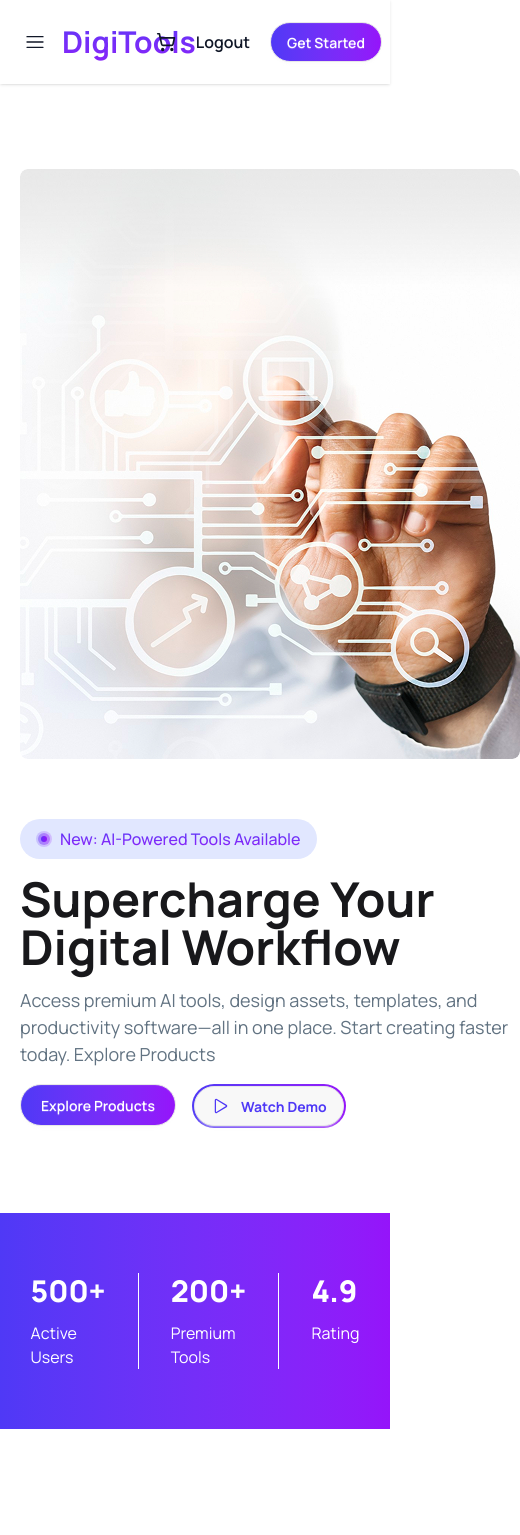
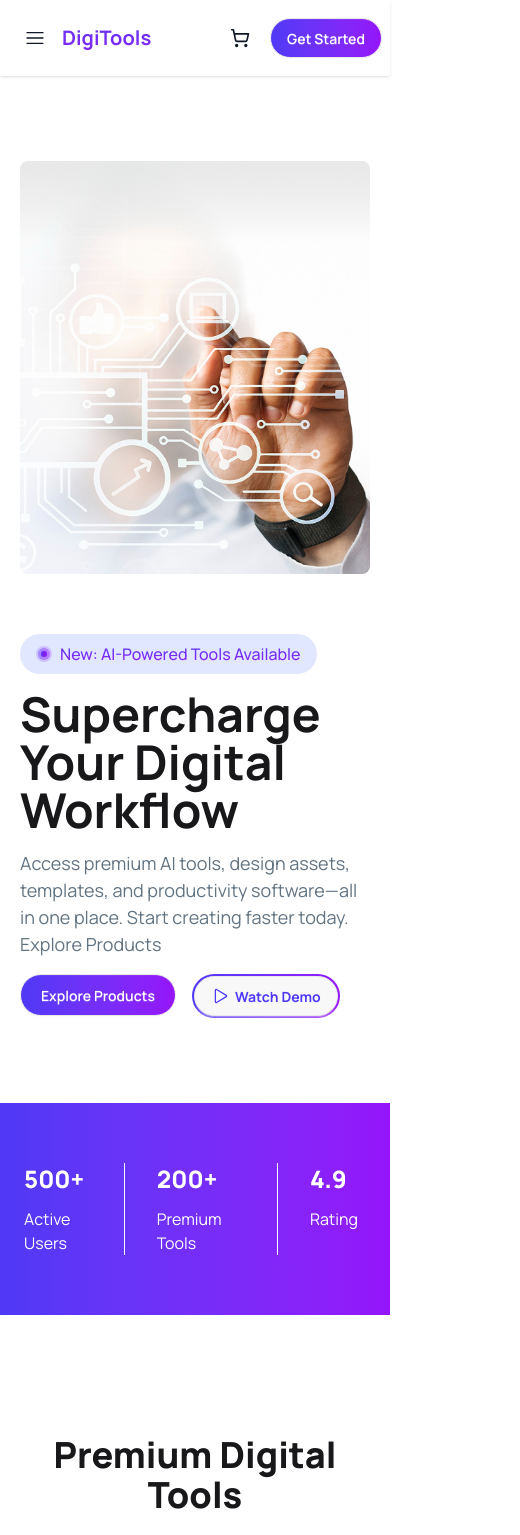
Before and after one commit to AtikHasanSarker/B13-Assignment06, a React (Vite) app: page / in a window 390 px wide. Shown: the top 1535 px of the page, 520 px wide, since content can reach past the window. Built offline with nearby package versions, Linux system fonts and the light colour scheme.

Commit message:
Add Readme file and fixed responsive issue

```diff
--- a/src/components/Badge.jsx
+++ b/src/components/Badge.jsx
@@ -4,16 +4,16 @@ const Badge = () => {
     return (
       <div className="bg-linear-to-r from-[#4f39f6] to-[#9514fa]">
         <div className="flex py-15 justify-center">
-          <div className="text-white border-r px-8 md:px-30">
-            <h3 className="text-3xl md:text-6xl font-extrabold mb-3">500+</h3>
+          <div className="text-white border-r px-6 md:px-30">
+            <h3 className="text-2xl md:text-6xl font-extrabold mb-3">500+</h3>
             <div className="md:text-2xl">Active Users</div>
           </div>
           <div className="text-white border-r px-8 md:px-30">
-            <h3 className="text-3xl md:text-6xl font-extrabold mb-3">200+</h3>
+            <h3 className="text-2xl md:text-6xl font-extrabold mb-3">200+</h3>
             <div className="md:text-2xl">Premium Tools</div>
           </div>
           <div className="text-white px-8 md:px-30">
-            <h3 className="text-3xl md:text-6xl font-extrabold mb-3">4.9</h3>
+            <h3 className="text-2xl md:text-6xl font-extrabold mb-3">4.9</h3>
             <div className="md:text-2xl">Rating</div>
           </div>
         </div>
--- a/src/components/Hero.jsx
+++ b/src/components/Hero.jsx
@@ -8,7 +8,9 @@ const Hero = () => {
       <div className="max-w-300 mx-auto px-5">
         <div className="hero my-21.25">
           <div className="flex flex-col lg:flex-row-reverse gap-15 items-center">
-            <img src={Banner} className="max-w-125 rounded-lg" />
+            <div>
+              <img src={Banner} className="md:max-w-125 rounded-lg" />
+            </div>
             <div className="space-y-4">
               <button className="flex items-center gap-2 bg-[#E1E7FF] px-4 py-2 rounded-full font-medium">
                 <img src={PulseImg} alt="" />
@@ -29,7 +31,7 @@ const Hero = () => {
                   Explore Products
                 </button>
                 <div className="p-0.5 rounded-full bg-linear-to-r from-[#4f39f6] to-[#9514fa]">
-                  <button className="btn text-[#4f39f6] hover:text-white font-bold hover:bg-linear-to-r hover:from-[#4f39f6] hover:to-[#9514fa] rounded-full flex items-center gap-2.5">
+                  <button className="btn text-[#4f39f6] hover:text-white font-bold hover:bg-linear-to-r hover:from-[#4f39f6] hover:to-[#9514fa] rounded-full flex items-center gap-1">
                     <span>
                       <IoPlayOutline className="text-xl" />
                     </span>
--- a/src/components/Navbar.jsx
+++ b/src/components/Navbar.jsx
@@ -2,7 +2,7 @@ import { LuShoppingCart } from 'react-icons/lu';
 import { RxHamburgerMenu } from 'react-icons/rx';
 
 
-const Navbar = ({ cartCount, setActiveTab }) => {
+const Navbar = ({ cartCount }) => {
   return (
     <div className="shadow-sm sticky top-0 bg-white z-50">
       <div className="navbar max-w-300 mx-auto bg-base-100 text-[#101727] font-semibold">
@@ -32,9 +32,12 @@ const Navbar = ({ cartCount, setActiveTab }) => {
               <li>
                 <a>FAQ</a>
               </li>
+              <li>
+                <a>Logout</a>
+              </li>
             </ul>
           </div>
-          <a className="text-3xl md:text-4xl font-bold bg-linear-to-b from-[#4f39f6] to-[#9514fa] bg-clip-text text-transparent py-4">
+          <a className="text-xl md:text-4xl font-bold bg-linear-to-b from-[#4f39f6] to-[#9514fa] bg-clip-text text-transparent py-4">
             DigiTools
           </a>
         </div>
@@ -58,7 +61,7 @@ const Navbar = ({ cartCount, setActiveTab }) => {
           </ul>
         </div>
         <div className="navbar-end gap-5">
-          <a onClick={() => setActiveTab("cart")} className="relative">
+          <a className="relative">
             <LuShoppingCart className="text-xl" />
             {cartCount > 0 && (
               <div className="absolute -top-2 -right-2 bg-red-500 text-white text-[10px] px-1.25 py-px rounded-full">
@@ -66,7 +69,9 @@ const Navbar = ({ cartCount, setActiveTab }) => {
               </div>
             )}
           </a>
-          <a href="/">Logout</a>
+          <a className="hidden md:flex" href="/">
+            Logout
+          </a>
           <a className="btn bg-linear-to-r from-[#4f39f6] to-[#9514fa] rounded-full text-white">
             Get Started
           </a>
--- a/src/components/Tools.jsx
+++ b/src/components/Tools.jsx
@@ -3,14 +3,18 @@ import Products from "./Products";
 import Carts from "./Carts";
 
 const Tools = ({ productsPromise, setCartCount }) => {
-    const [activeTab, setActiveTab] = useState("products");
-    const [carts, setCarts] = useState([]);
-    setCartCount(carts.length);
+  const [activeTab, setActiveTab] = useState("products");
+  const [carts, setCarts] = useState([]);
+  setCartCount(carts.length);
+
+
   return (
     <div>
       <div className="my-30 px-5">
         <div className="text-center">
-          <h2 className="text-4xl md:text-5xl font-extrabold">Premium Digital Tools</h2>
+          <h2 className="text-4xl md:text-5xl font-extrabold">
+            Premium Digital Tools
+          </h2>
           <p className="my-4">
             Choose from our curated collection of premium digital products
             designed <br /> to boost your productivity and creativity.
@@ -22,7 +26,7 @@ const Tools = ({ productsPromise, setCartCount }) => {
               <input
                 type="radio"
                 name="my_tabs_1"
-                className={`tab w-40 rounded-full text-xl ${
+                className={`tab w-30 md:w-40 rounded-full text-xl ${
                   activeTab === "products"
                     ? "bg-linear-to-r from-[#4f39f6] to-[#9514fa] text-white"
                     : ""
@@ -35,7 +39,7 @@ const Tools = ({ productsPromise, setCartCount }) => {
                 id="cart"
                 type="radio"
                 name="my_tabs_1"
-                className={`tab w-40 rounded-full text-xl ${
+                className={`tab w-30 md:w-40 rounded-full text-xl ${
                   activeTab === "cart"
                     ? "bg-linear-to-r from-[#4f39f6] to-[#9514fa] text-white"
                     : ""
```
Also changed, not shown: src/App.jsx (+8 -4 lines), 1 other file (tests, documents, lock files or other folders).
